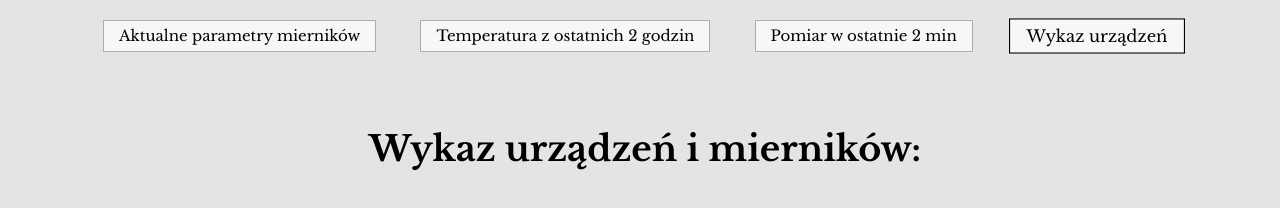
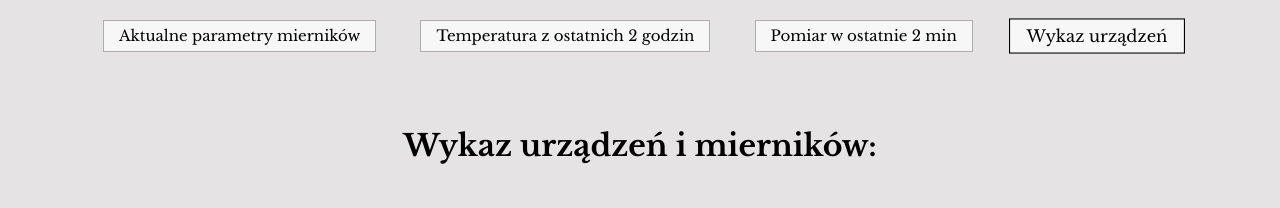
Before and after one commit to Dawqss/RNT, a website: page page4.html in a window 1280 px wide. Drawn offline with nearby package versions, Linux system fonts and the light colour scheme; no server answers.

Commit message:
Changes in CSS

```diff
--- a/css/style.scss
+++ b/css/style.scss
@@ -93,9 +93,8 @@ a {
 }
 
 h1 {
-  width: 100%;
-  font-size: 35px;
-  margin: 50px 5px;
+  font-size: 30px;
+  margin: 50px 7px;
   text-align: center;
   font-family: $first-font;
 }
@@ -159,7 +158,7 @@ h1 {
   background-color: $box-background-color;
   margin: 15px;
   padding: 15px;
-  min-width: 280px;
+  min-width: 275px;
   min-height: 150px;
   border: 2px solid rgba(0,0,0,0.5);
   p {
```
Also changed, not shown: css/style.css, 1 other file.
